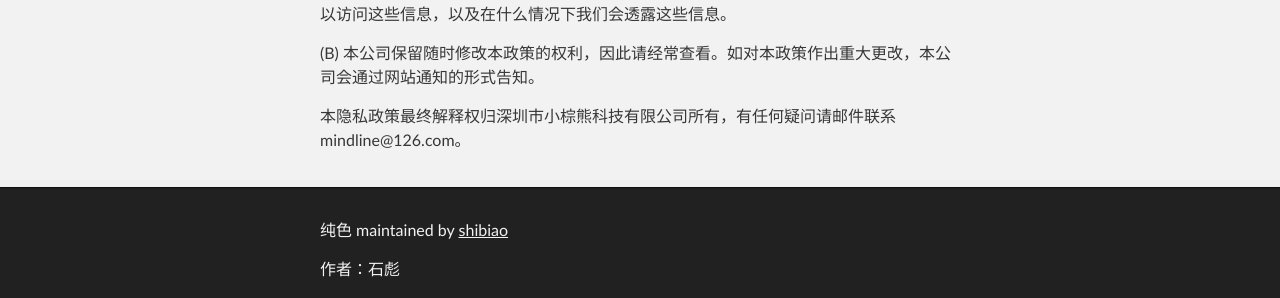
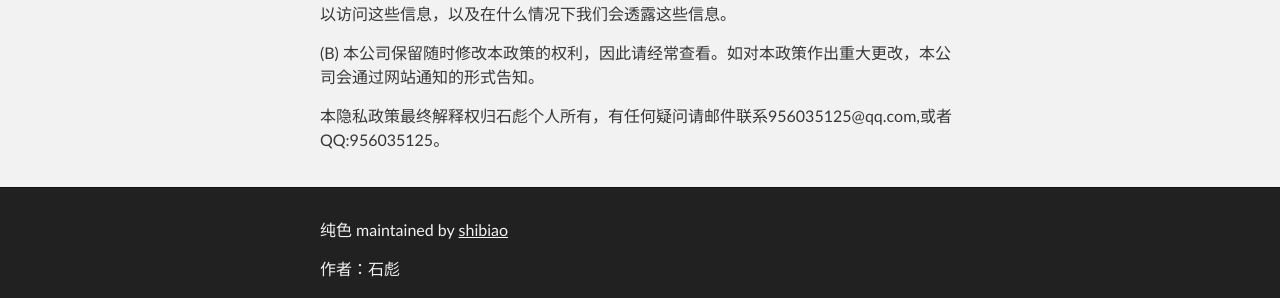
Before and after one commit to shibiao/sbplayer.github.io, a Jekyll site: the page built from 2.md, in a window 1280 px wide. Shown: the part 1788-2086 px from the top of the page. Built offline with Jekyll 4.4.1, drawn with Linux system fonts in a browser that asks for light colours; our own code applies the rules of GitHub Pages for plain Markdown files.

Commit message:
Update 2.md

```diff
--- a/2.md
+++ b/2.md
@@ -53,4 +53,4 @@ MiraculousNode思维导图隐私政策
 (B) 本公司保留随时修改本政策的权利，因此请经常查看。如对本政策作出重大更改，本公司会通过网站通知的形式告知。
 
 
-本隐私政策最终解释权归深圳市小棕熊科技有限公司所有，有任何疑问请邮件联系mindline@126.com。
+本隐私政策最终解释权归石彪个人所有，有任何疑问请邮件联系956035125@qq.com,或者QQ:956035125。
```
